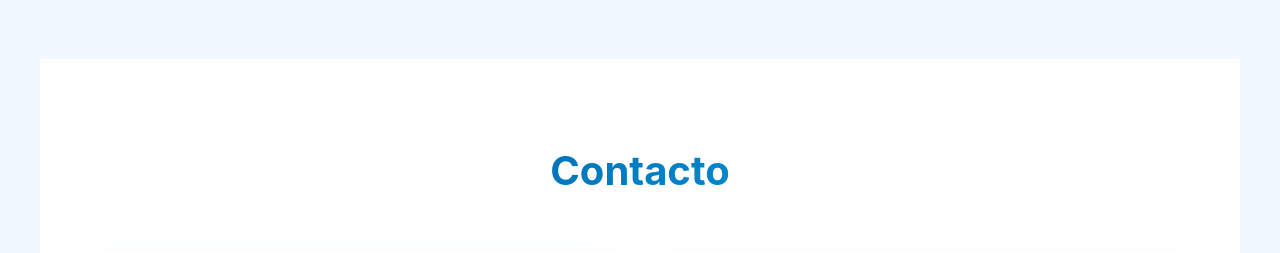
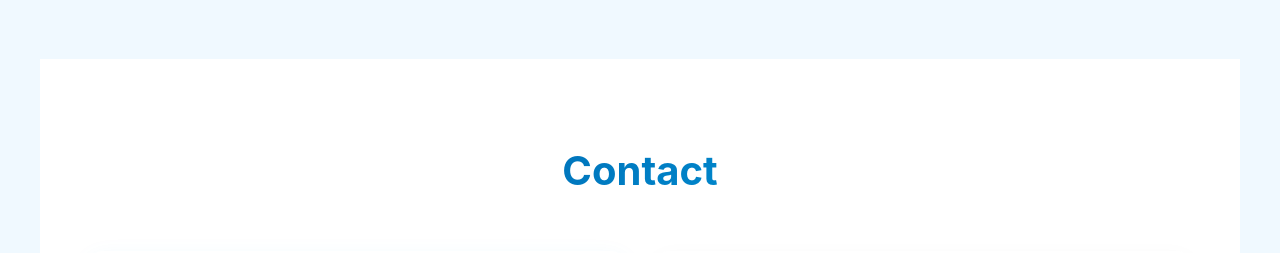
Before and after one commit to SamGuevara25/eliasGuevara, a plain HTML site: page index.html in a window 1280 px wide. Shown: the part 2220-2473 px from the top of the page. Drawn offline with nearby package versions, Linux system fonts and the light colour scheme.

Commit message:
index.html

```diff
--- a/index.html
+++ b/index.html
@@ -779,7 +779,7 @@
 
 <!-- ===== SECCIÓN CONTACTO ===== -->
 <section id="contacto" class="section contact">
-    <h2 class="section-title">Contacto</h2>
+    <h2 class="section-title">Contact</h2>
 
     <div class="contact-container" style="display:flex; gap:2rem; flex-wrap:wrap; align-items:flex-start; max-width:1100px; margin:0 auto;">
 
```
